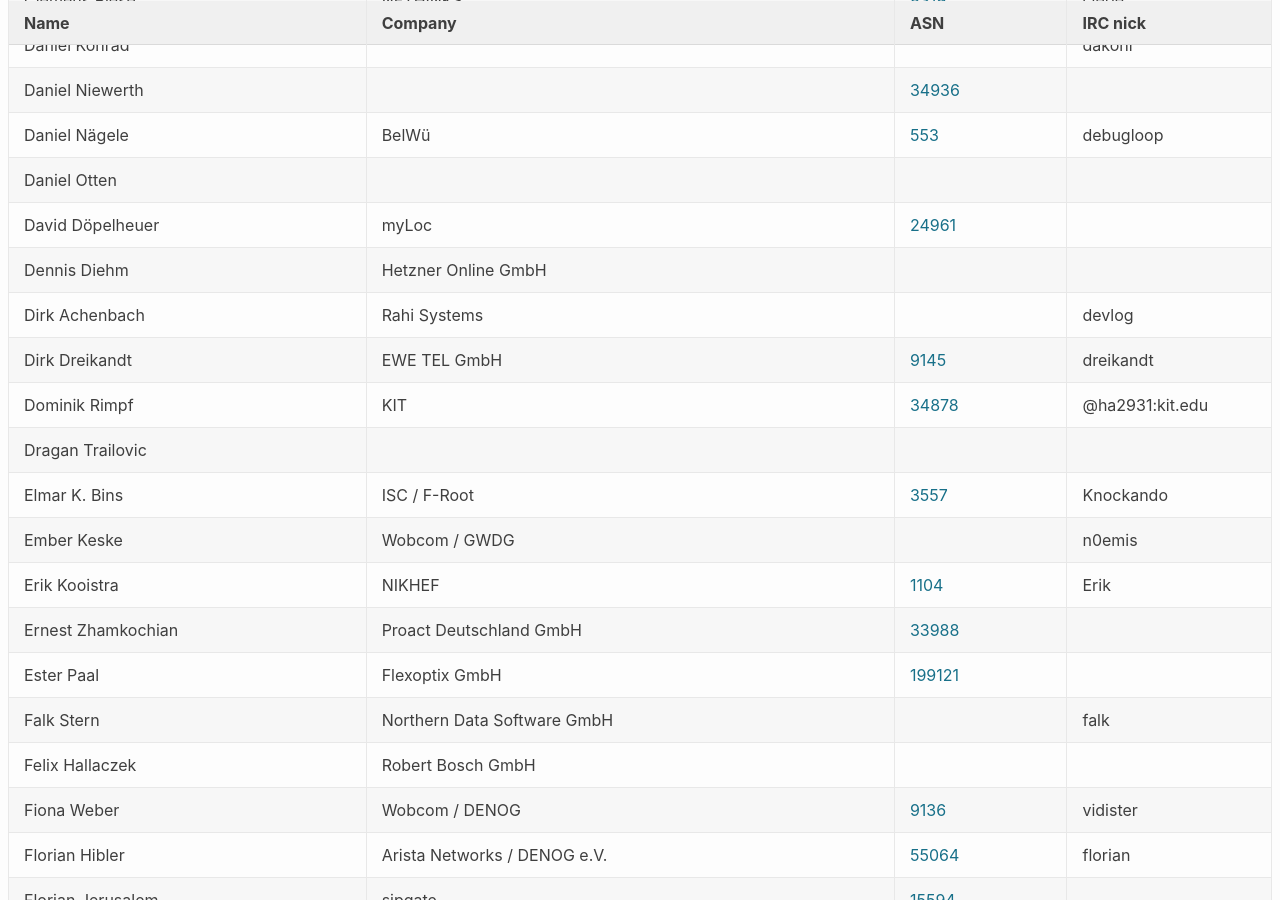
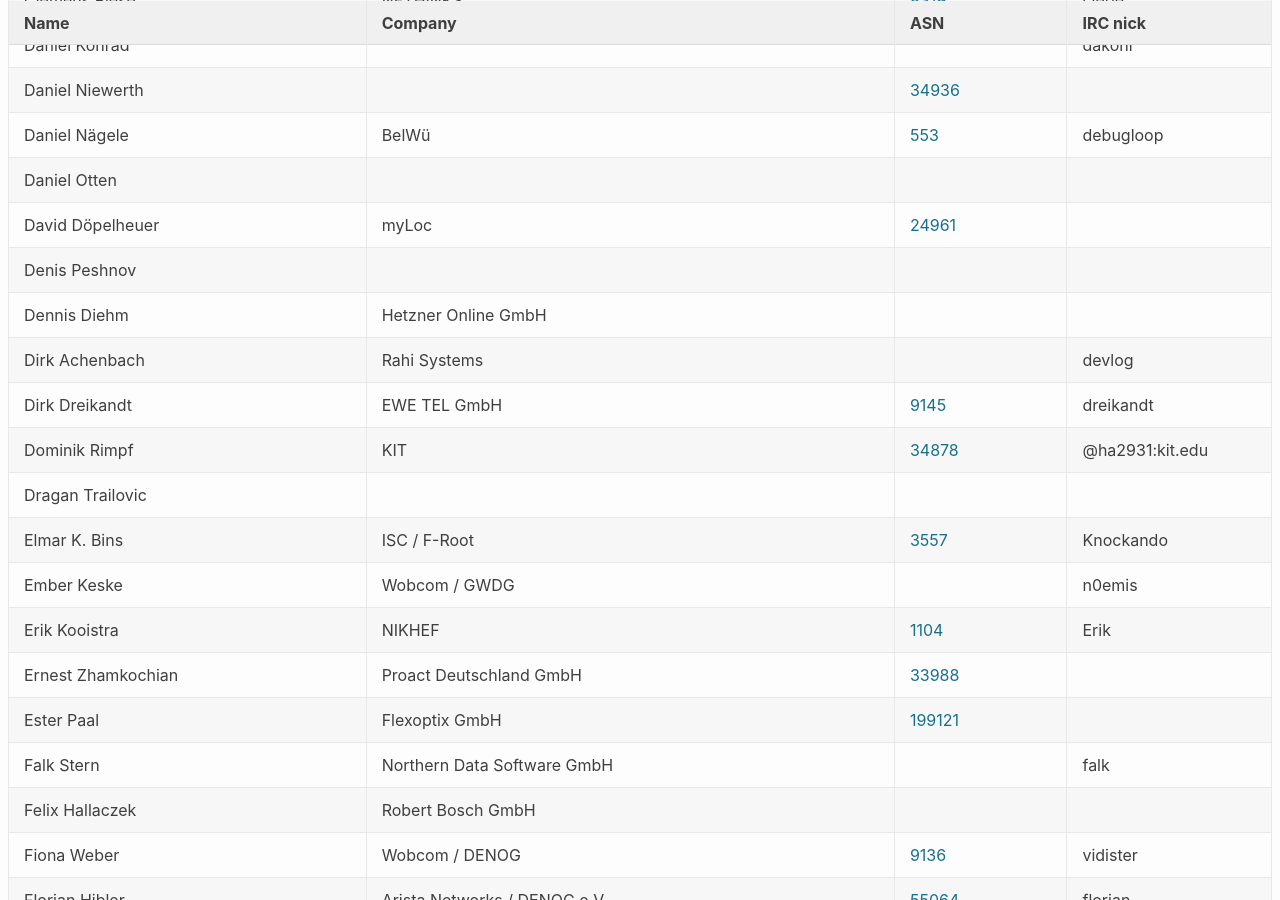
Before and after one commit to denog/pretix-attendeelist, a Jekyll site: the page built from denog14/index.md, in a window 1280 px wide and 900 px high, scrolled down 1684 px. Built offline with Jekyll 4.4.1, drawn with Linux system fonts in a browser that asks for light colours.

Commit message:
Latest data: Mon Oct 24 17:18:47 UTC 2022

```diff
--- a/_data/attendees_denog14_onsite.json
+++ b/_data/attendees_denog14_onsite.json
@@ -232,6 +232,12 @@
     "company": "myLoc",
     "irc": null,
     "asn": "24961"
+  },
+  {
+    "name": "Denis Peshnov",
+    "company": null,
+    "irc": null,
+    "asn": null
   },
   {
     "name": "Dennis Diehm",
```
